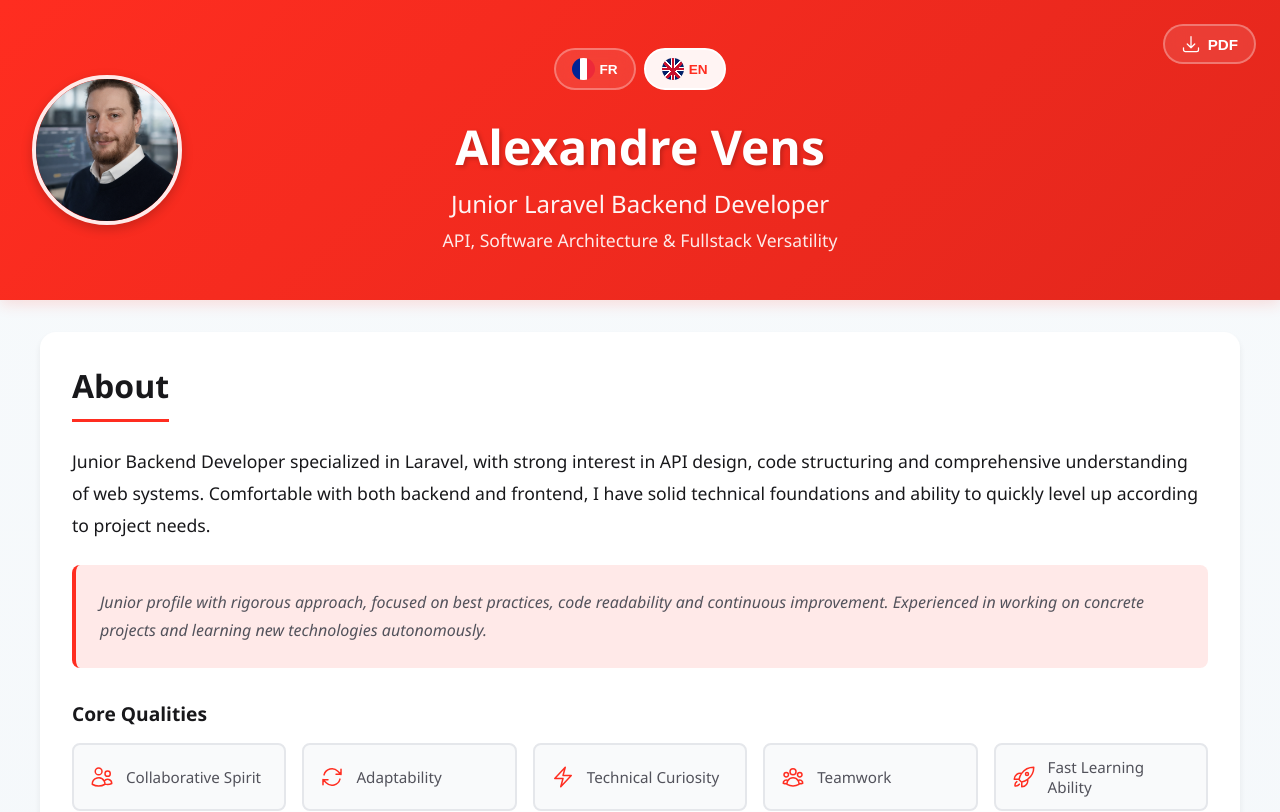
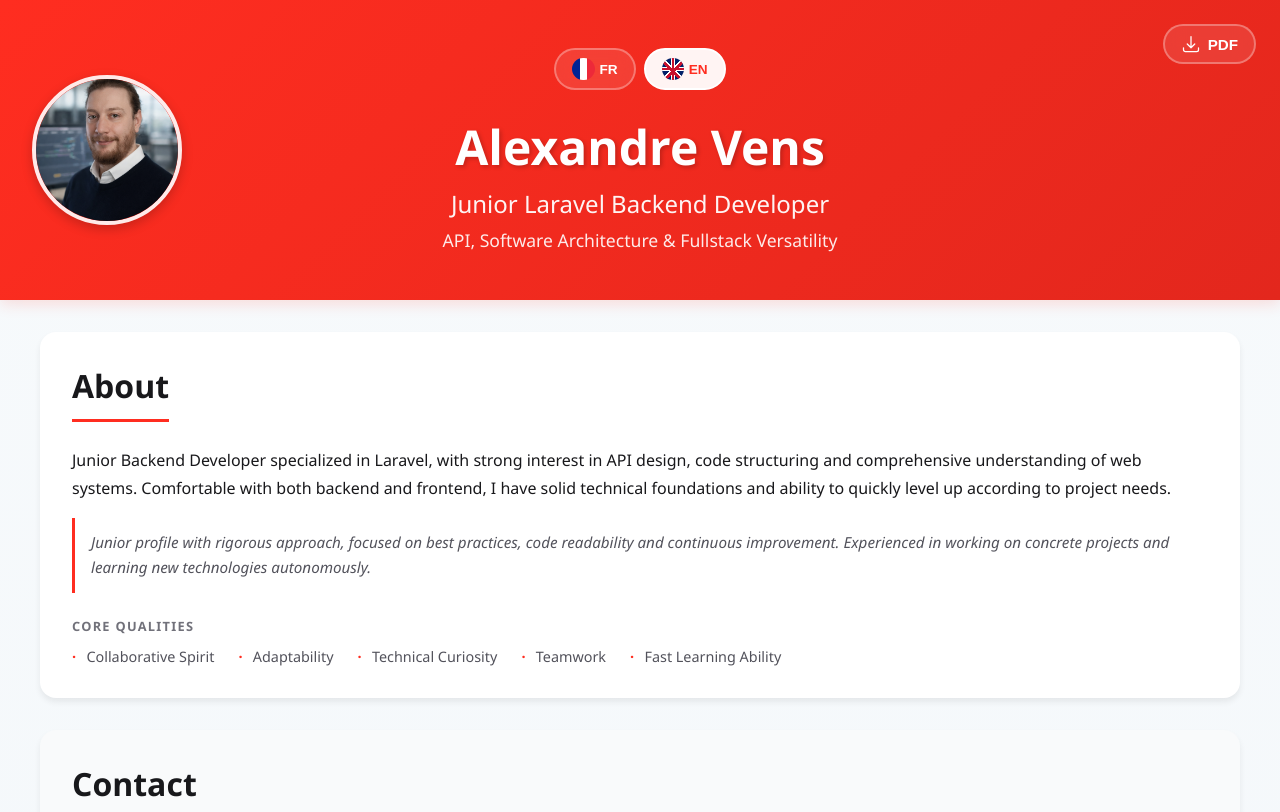
Before and after one commit to v-alex-dev/cv-2026, a Vue app: page / in a window 1280 px wide. Shown: the top 812 px of the page. Built offline with nearby package versions, Linux system fonts and the light colour scheme.

Commit message:
Simplify style

```diff
--- a/src/components/ProfileSection.vue
+++ b/src/components/ProfileSection.vue
@@ -1,16 +1,15 @@
 <script setup lang="ts">
 import { useI18n } from 'vue-i18n'
-import { UsersIcon, ArrowPathIcon, BoltIcon, UserGroupIcon, RocketLaunchIcon } from '@heroicons/vue/24/outline'
 
 const { t } = useI18n()
 
-const softSkills = [
-  { key: 'teamwork', icon: UsersIcon },
-  { key: 'adaptability', icon: ArrowPathIcon },
-  { key: 'resilience', icon: BoltIcon },
-  { key: 'collaborative', icon: UserGroupIcon },
-  { key: 'learning', icon: RocketLaunchIcon }
-]
+const softSkillKeys = [
+  'teamwork',
+  'adaptability',
+  'resilience',
+  'collaborative',
+  'learning'
+] as const
 </script>
 
 <template>
@@ -24,16 +23,15 @@ const softSkills = [
 
     <div class="soft-skills">
       <h4>{{ t('profile.softSkills.title') }}</h4>
-      <div class="skills-grid">
-        <div
-          v-for="skill in softSkills"
-          :key="skill.key"
-          class="skill-badge"
+      <ul class="skills-list">
+        <li
+          v-for="key in softSkillKeys"
+          :key="key"
+          class="skill-item"
         >
-          <component :is="skill.icon" class="skill-icon" />
-          <span class="skill-name">{{ t(`profile.softSkills.${skill.key}`) }}</span>
-        </div>
-      </div>
+          {{ t(`profile.softSkills.${key}`) }}
+        </li>
+      </ul>
     </div>
   </section>
 </template>
@@ -44,107 +42,83 @@ const softSkills = [
 }
 
 .profile-content {
-  margin-bottom: 2rem;
+  margin-bottom: 1.5rem;
 }
 
 .description {
-  font-size: 1.1rem;
-  line-height: 1.8;
+  font-size: 1rem;
+  line-height: 1.75;
   color: var(--color-text-primary);
-  margin-bottom: 1.5rem;
+  margin: 0 0 1rem 0;
 }
 
 .highlight {
-  background: var(--color-primary-alpha);
-  padding: 1.5rem;
-  border-left: 4px solid var(--color-primary);
-  border-radius: 0.5rem;
-  font-size: 1rem;
-  line-height: 1.7;
+  border-left: 3px solid var(--color-primary);
+  padding: 0.75rem 1rem;
+  font-size: 0.95rem;
+  line-height: 1.65;
   color: var(--color-text-secondary);
   font-style: italic;
+  margin: 0;
+  background: transparent;
 }
 
 .soft-skills h4 {
-  color: var(--color-text-primary);
-  margin-bottom: 1rem;
-  font-size: 1.2rem;
+  font-size: 0.8rem;
+  font-weight: 700;
+  color: var(--color-text-tertiary);
+  text-transform: uppercase;
+  letter-spacing: 0.1em;
+  margin: 0 0 0.75rem 0;
 }
 
-.skills-grid {
-  display: grid;
-  grid-template-columns: repeat(auto-fit, minmax(180px, 1fr));
-  gap: 1rem;
+.skills-list {
+  list-style: none;
+  padding: 0;
+  margin: 0;
+  display: flex;
+  flex-wrap: wrap;
+  gap: 0.5rem 1.5rem;
 }
 
-.skill-badge {
-  display: flex;
-  align-items: center;
-  gap: 0.75rem;
-  padding: 0.75rem 1rem;
-  background: var(--color-bg-secondary);
-  border: 2px solid var(--color-border);
-  border-radius: 0.5rem;
-  transition: all 0.3s ease;
+.skills-list .skill-item {
+  font-size: 0.9rem;
+  color: var(--color-text-secondary);
+  position: relative;
+  padding-left: 0.9rem;
 }
 
-.skill-badge:hover {
-  border-color: var(--color-primary);
-  transform: translateY(-2px);
-  box-shadow: var(--shadow-primary);
+.skills-list .skill-item::before {
+  content: '·';
+  position: absolute;
+  left: 0;
+  color: var(--color-primary);
+  font-weight: 700;
 }
 
-.skill-icon {
-  width: 1.5rem;
-  height: 1.5rem;
-  color: var(--color-primary);
-  flex-shrink: 0;
-}
-
-.skill-name {
-  color: var(--color-text-secondary);
-  font-weight: 500;
-  font-size: 0.95rem;
-}
-
-@media (max-width: 1024px) {
-  .skills-grid {
-    grid-template-columns: repeat(2, 1fr);
-  }
-}
-
+/* ── Responsive ── */
 @media (max-width: 768px) {
   .description {
-    font-size: 1rem;
+    font-size: 0.95rem;
   }
 
   .highlight {
-    padding: 1.25rem;
-    font-size: 0.95rem;
+    padding: 0.625rem 0.875rem;
+    font-size: 0.9rem;
   }
 
-  .skills-grid {
-    grid-template-columns: 1fr;
-    gap: 0.75rem;
-  }
-
-  .skill-badge {
-    padding: 0.625rem 0.875rem;
+  .skills-list {
+    gap: 0.4rem 1.25rem;
   }
 }
 
 @media (max-width: 480px) {
   .description {
-    font-size: 0.95rem;
+    font-size: 0.9rem;
   }
 
   .highlight {
-    padding: 1rem;
-    font-size: 0.9rem;
-  }
-
-  .soft-skills h4 {
-    font-size: 1.1rem;
+    font-size: 0.875rem;
   }
 }
 </style>
```
